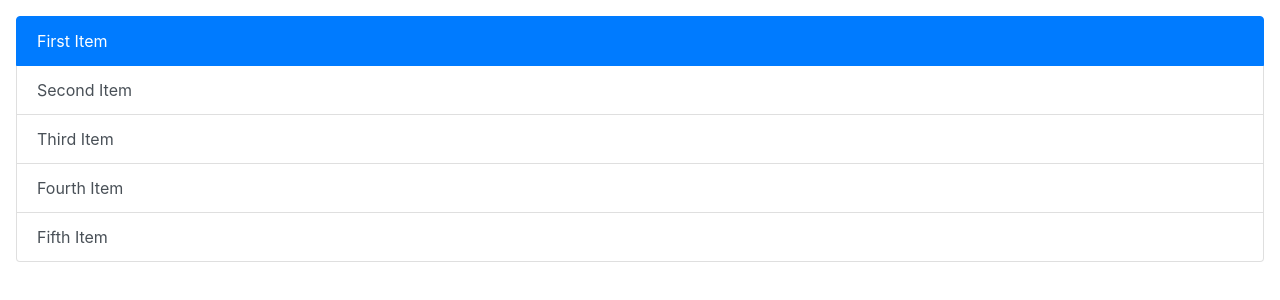
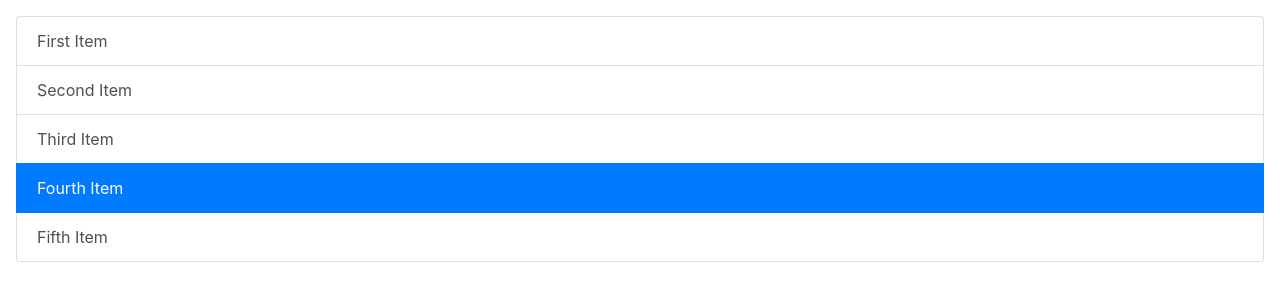
Before and after one commit to enitefall88/React_simple_list, a React (Create React App) app: page / in a window 1280 px wide. Shown: the top 300 px of the page. Built offline with nearby package versions, Linux system fonts and the light colour scheme.

Commit message:
Finish now

```diff
--- a/src/Task1.js
+++ b/src/Task1.js
@@ -2,7 +2,9 @@ import React from "react"
 
 export default function Task1() {
   let query = (new URL(document.location)).searchParams
-  let c = Number(query.get("c")) || 0
+  console.log(query)
+  let c = Number(query.get("c")) || 3
+  console.log(c)
   return <div className="p-3">
     <DisplayLi c={c}  xs={[
     "First Item",
@@ -17,7 +19,7 @@ export default function Task1() {
 function DisplayLi({c, xs}) {
   return <ul className="list-group">
     {xs.map((el,i) =>
-        <a key={i} href={`?c=${i}`} className={`list-group-item list-group-item-action ${i == c ? "active" : ""}`}>
+        <a key={i} href={`?c=${i}`} className={`list-group-item list-group-item-action ${i == c ? "active" : null}`}>
   {el}
         </a>)}
   </ul >
```
